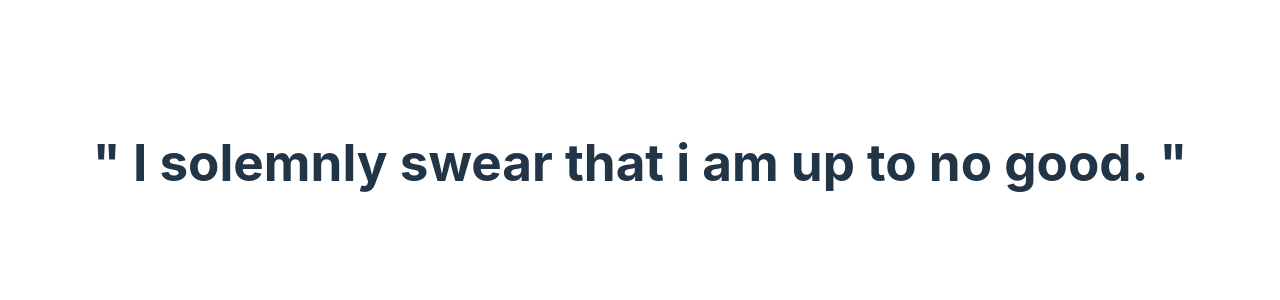
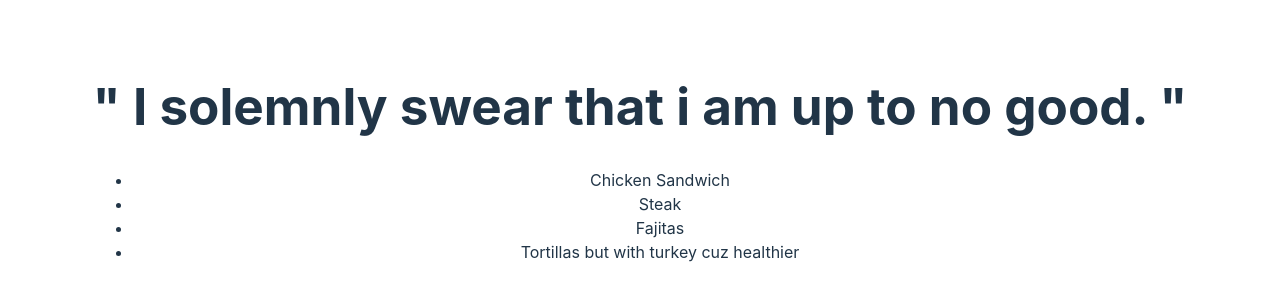
Before and after one commit to MaccSob/reacttest, a React (Vite) app in the folder my-first-react-app/: page / in a window 1280 px wide. Shown: the part 238-538 px from the top of the page. Built offline with nearby package versions, Linux system fonts and the light colour scheme.

Commit message:
testing testing

```diff
--- /dev/null
+++ b/my-first-react-app/src/Favorites.jsx
@@ -0,0 +1,8 @@
+function Favorite() {
+    return <ul>
+    <li>Chicken Sandwich</li>
+    <li>Steak</li>
+    <li>Fajitas</li>
+    <li>Tortillas but with turkey cuz healthier</li></ul>
+}
+export default Favorite;
--- a/my-first-react-app/src/main.jsx
+++ b/my-first-react-app/src/main.jsx
@@ -1,11 +1,13 @@
 import React from 'react'
 import ReactDOM from 'react-dom/client'
 import App from './App.jsx'
+import Favorite from './Favorites.jsx'
 import Greeting from './Greeting.jsx'
 import './index.css'
 
 ReactDOM.createRoot(document.getElementById('root')).render(
   <React.StrictMode>
     <Greeting />
+    <Favorite></Favorite>
   </React.StrictMode>,
 )
```
